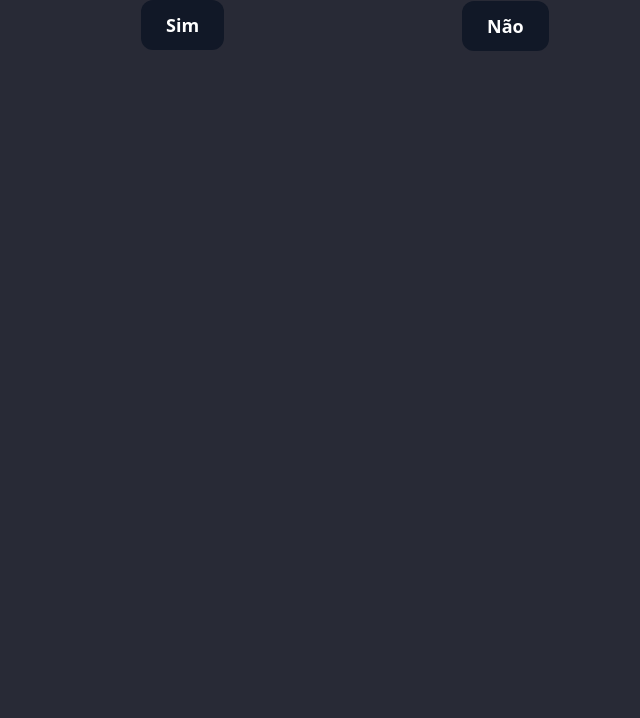
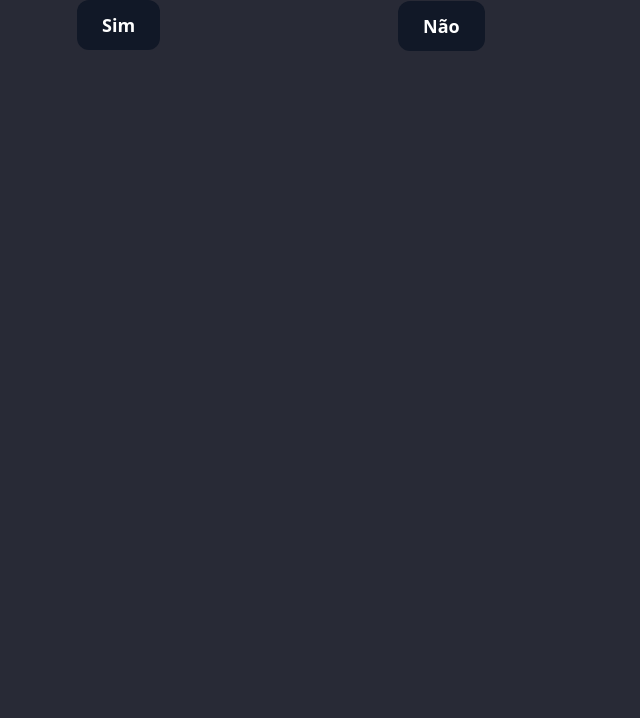
Before and after one commit to jazzman07/erick, a plain HTML site: page index.html in a window 1280 px wide. Shown: the part 82-800 px from the top of the page, without its empty margins (307-947 px from the left). Drawn offline with Linux system fonts and the light colour scheme.

Commit message:
Update erick.css

```diff
--- a/erick.css
+++ b/erick.css
@@ -30,7 +30,7 @@ body {
     margin: 0;
     position: absolute;
     top: 20%;
-    left: 35%;
+    left: 30%;
     -ms-transform: translateY(-50%);
     transform: translateY(-50%);
 
@@ -84,7 +84,7 @@ body {
   margin: 0;
   position: absolute;
   top: 20%;
-  left: 60%;
+  left: 55%;
   -ms-transform: translateY(-50%);
   transform: translateY(-50%);
 
```
